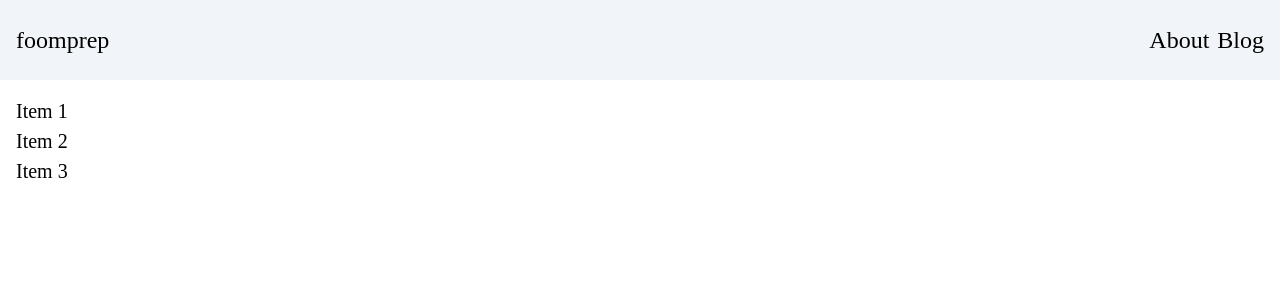
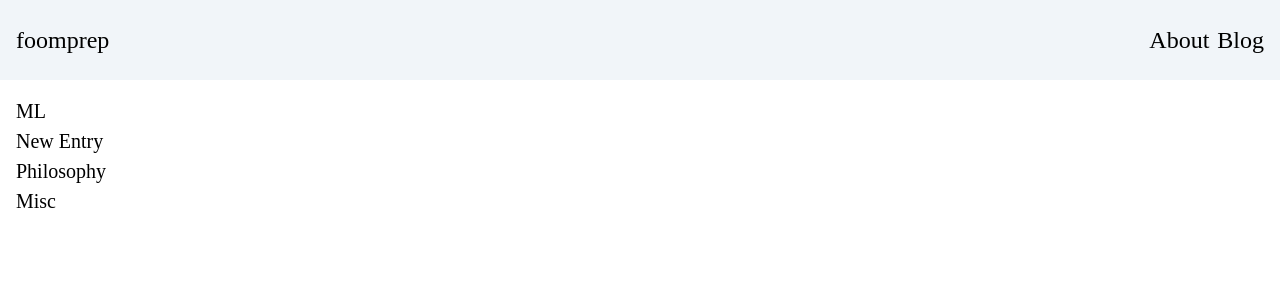
Before and after one commit to eurdoch/eurdoch.github.io, a React (Vite) app: page /blog in a window 1280 px wide. Shown: the top 300 px of the page. Built offline with nearby package versions, Linux system fonts and the light colour scheme.

Commit message:
add an entry under ML

```diff
--- a/src/Blog.tsx
+++ b/src/Blog.tsx
@@ -3,9 +3,13 @@ const Blog = () => {
   return (
     <div>
       <ul>
-        <li>Item 1</li>
-        <li>Item 2</li>
-        <li>Item 3</li>
+        <li>ML
+          <ul>
+            <li>New Entry</li>
+          </ul>
+        </li>
+        <li>Philosophy</li>
+        <li>Misc</li>
       </ul>
     </div>
   )
```
